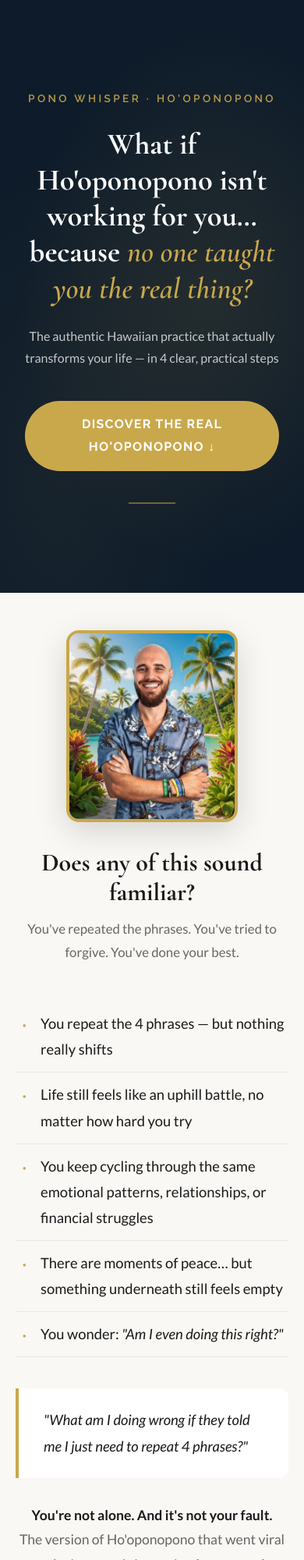
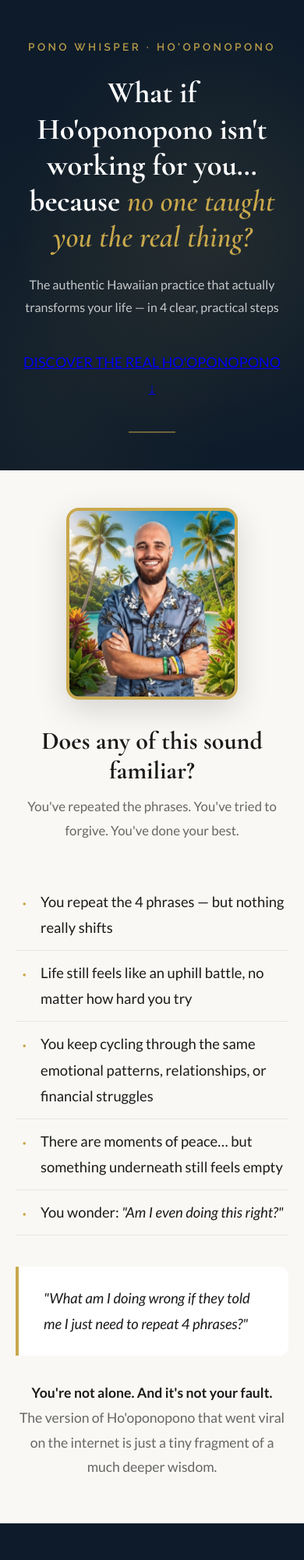
Before and after one commit to ponowhisper/4steps, a plain HTML site: page index.html in a window 390 px wide. Shown: the top 2000 px of the page at 78% size. Drawn offline with nearby package versions, Linux system fonts and the light colour scheme.

Commit message:
ajuste margens

```diff
--- a/index.html
+++ b/index.html
@@ -95,7 +95,19 @@
     margin-right: auto;
   }
 
-  .btn {
+  .hero-divider {
+    width: 60px;
+    height: 2px;
+    background: var(--gold);
+    margin: 2.5rem auto 0;
+    opacity: 0.5;
+  }
+
+  @media (max-width: 640px) {
+    .hero { min-height: 70vh; padding: 3rem 1.5rem; }
+    .hero-inner { margin-left: 0; text-align: center; }
+    .hero-divider { margin: 2.5rem auto 0; }
+  }
     display: inline-block;
     background: var(--gold);
     color: var(--white);
@@ -112,18 +124,10 @@
 
   .btn:hover { background: var(--gold-light); transform: translateY(-2px); }
 
-  .hero-divider {
-    width: 60px;
-    height: 2px;
-    background: var(--gold);
-    margin: 2.5rem auto 0;
-    opacity: 0.5;
-  }
-
   /* ─── SECTION BASE ─── */
   section { padding: 5rem 1.5rem; }
 
-  .container { max-width: 900px; margin: 0 auto; }
+  .container { max-width: 1200px; margin: 0 auto; }
 
   .section-title {
     font-family: 'Cormorant Garamond', serif;
@@ -138,7 +142,7 @@
     font-size: 1.05rem;
     text-align: center;
     margin-bottom: 3rem;
-    max-width: 620px;
+    max-width: 800px;
     margin-left: auto;
     margin-right: auto;
   }
@@ -158,7 +162,7 @@
 
   .familiar-list {
     list-style: none;
-    max-width: 620px;
+    max-width: 860px;
     margin: 0 auto 2.5rem;
   }
 
@@ -184,7 +188,7 @@
     border-left: 4px solid var(--gold);
     padding: 1.5rem 2rem;
     border-radius: 0 12px 12px 0;
-    max-width: 620px;
+    max-width: 860px;
     margin: 0 auto 2rem;
     font-size: 1.15rem;
     color: var(--text-dark);
@@ -195,7 +199,7 @@
     text-align: center;
     font-size: 1.1rem;
     color: var(--text-muted);
-    max-width: 580px;
+    max-width: 860px;
     margin: 0 auto;
   }
 
@@ -238,7 +242,7 @@
     font-size: 1.4rem;
     font-style: italic;
     color: var(--white);
-    max-width: 620px;
+    max-width: 860px;
     margin: 0 auto;
     border-top: 1px solid rgba(201,168,76,0.3);
     padding-top: 2rem;
@@ -250,7 +254,7 @@
   .source .section-sub { color: var(--text-muted); }
 
   .source-text {
-    max-width: 680px;
+    max-width: 900px;
     margin: 0 auto;
     font-size: 1.15rem;
     color: var(--text-dark);
@@ -472,7 +476,7 @@
   .cta-final { background: var(--navy); border-top: 1px solid rgba(201,168,76,0.2); }
 
   .cta-inner {
-    max-width: 680px;
+    max-width: 900px;
     margin: 0 auto;
     text-align: center;
   }
@@ -858,7 +862,7 @@
       <div class="pricing-reframe">Less than a dinner out in the US — but while a meal is forgotten by morning, this practice stays with you for life.</div>
       <div class="pricing-bonus">🎁 <strong>Exclusive Bonus: Sacred Cleaning Audio</strong><br>Every student receives a powerful guided Ho'oponopono cleaning audio — specially recorded to help you go deeper into the Zero State and release blocks between sessions. Yours free when you join today.</div>
       <div class="pricing-guarantee">🛡️ <strong>7-Day Unconditional Guarantee</strong><br>Try the full course for 7 days. If you don't feel any shift at all, we return 100% of your investment. No questions. No hassle.</div>
-      <a href="https://pay.hotmart.com/V104412584Q" class="btn" style="display: block; margin-bottom: 1rem;">YES — I'M READY TO TRANSFORM</a>
+      <a href="https://pay.hotmart.com/V104412584Q?checkoutMode=10" class="btn" style="display: block; margin-bottom: 1rem;">YES — I'M READY TO TRANSFORM</a>
       <p class="pricing-ps">Ho'oponopono found you for a reason. Don't leave without discovering if this is your path. Try it completely risk-free — if it doesn't resonate, we return it with love.</p>
     </div>
   </div>
@@ -896,7 +900,7 @@
     <div class="cta-inner">
       <h2 class="cta-title">It's time to stop repeating and start living.</h2>
       <p class="cta-sub">Ho'oponopono found you for a reason. Don't leave without discovering if this is your path. Try it completely risk-free — if it doesn't resonate, we return it with love.</p>
-      <a href="https://pay.hotmart.com/V104412584Q" class="btn">YES — I'M READY TO TRANSFORM</a>
+      <a href="https://pay.hotmart.com/V104412584Q?checkoutMode=10" class="btn">YES — I'M READY TO TRANSFORM</a>
       <p class="cta-guarantee-line">🛡️ 7-day unconditional guarantee · One-time payment · Lifetime access</p>
       <hr class="cta-divider">
       <p class="cta-closing">You don't have to carry any burdens.<br>You can simply be and express who you truly are —<br>light, love and expansion.</p>
```
